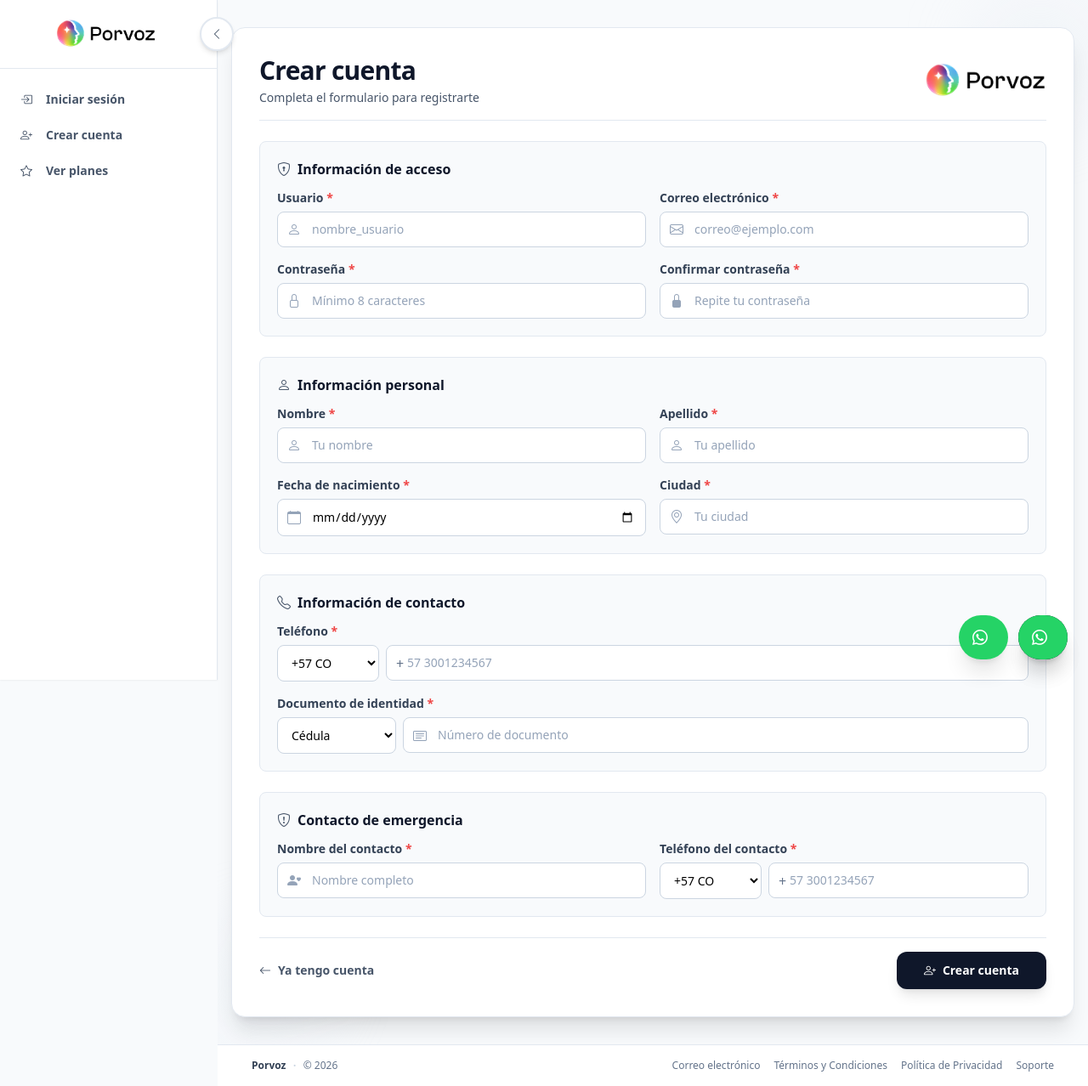
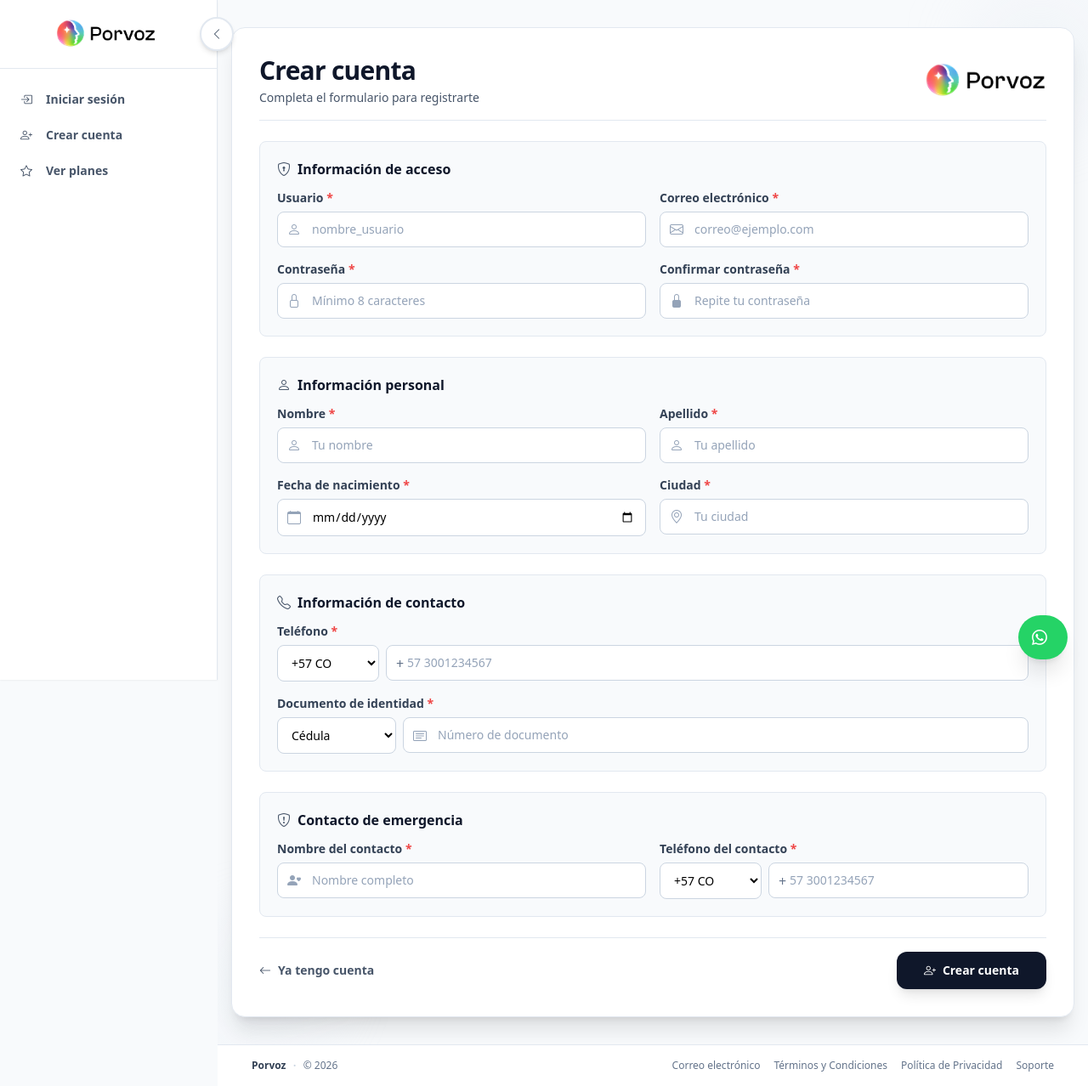
Before and after one commit to Porvoz/Porvoz_web, a Django app: page /register/ in a window 1280 px wide. Shown: the whole page at 85% size. Run offline with Django 5.2, Linux system fonts and the light colour scheme; parts of the project's set-up code (start-up, migrations or seed data) failed here and were passed over; some libraries are stand-ins or nearby versions.

Commit message:
fix: eliminar botones flotantes duplicados de login.html y register.html

```diff
--- a/porvoz/apps/autenticacion/templates/autenticacion/register.html
+++ b/porvoz/apps/autenticacion/templates/autenticacion/register.html
@@ -334,20 +334,5 @@
     </div>
     {% include "footer.html" with guest_panel=True %}
 
-    <!-- Botones flotantes: WhatsApp + Soporte -->
-    <div class="fixed bottom-6 right-6 z-50 flex flex-row gap-3 items-center">
-        <a href="https://wa.me/573000000000?text=Hola+Porvoz,+necesito+ayuda" target="_blank"
-            class="group flex items-center gap-2 bg-[#25D366] hover:bg-[#1ebe5d] text-white rounded-full shadow-xl transition-all duration-200 overflow-hidden"
-            style="padding: 0.75rem 1rem;">
-            <i class="bi bi-whatsapp text-lg flex-shrink-0"></i>
-            <span class="text-sm font-semibold whitespace-nowrap max-w-0 group-hover:max-w-xs overflow-hidden transition-all duration-300 ease-in-out">WhatsApp</span>
-        </a>
-        <a href="{% url 'contactar_soporte' %}"
-            class="group flex items-center gap-2 bg-slate-900 hover:bg-slate-800 text-white rounded-full shadow-xl transition-all duration-200 overflow-hidden"
-            style="padding: 0.75rem 1rem;">
-            <i class="bi bi-headset text-lg flex-shrink-0"></i>
-            <span class="text-sm font-semibold whitespace-nowrap max-w-0 group-hover:max-w-xs overflow-hidden transition-all duration-300 ease-in-out">¿Necesitas ayuda?</span>
-        </a>
-    </div>
 </div>
 {% endblock %}
```
Also changed, not shown: porvoz/apps/autenticacion/templates/autenticacion/login.html (+0 -15 lines).
